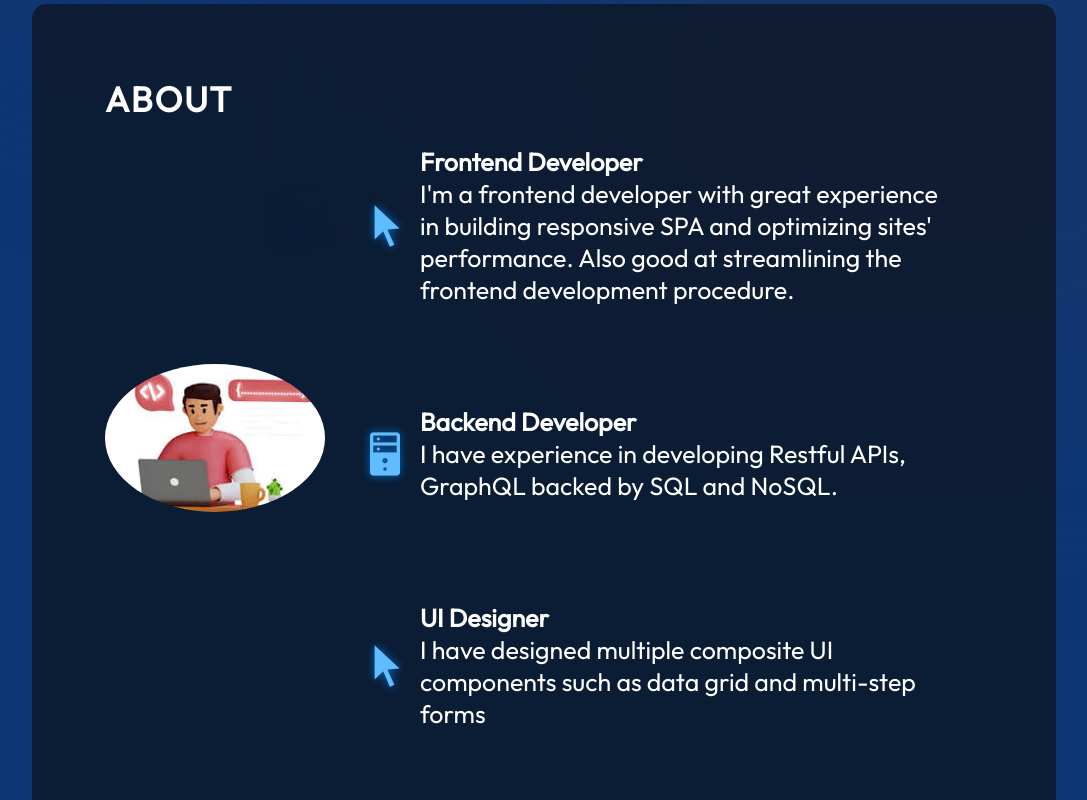
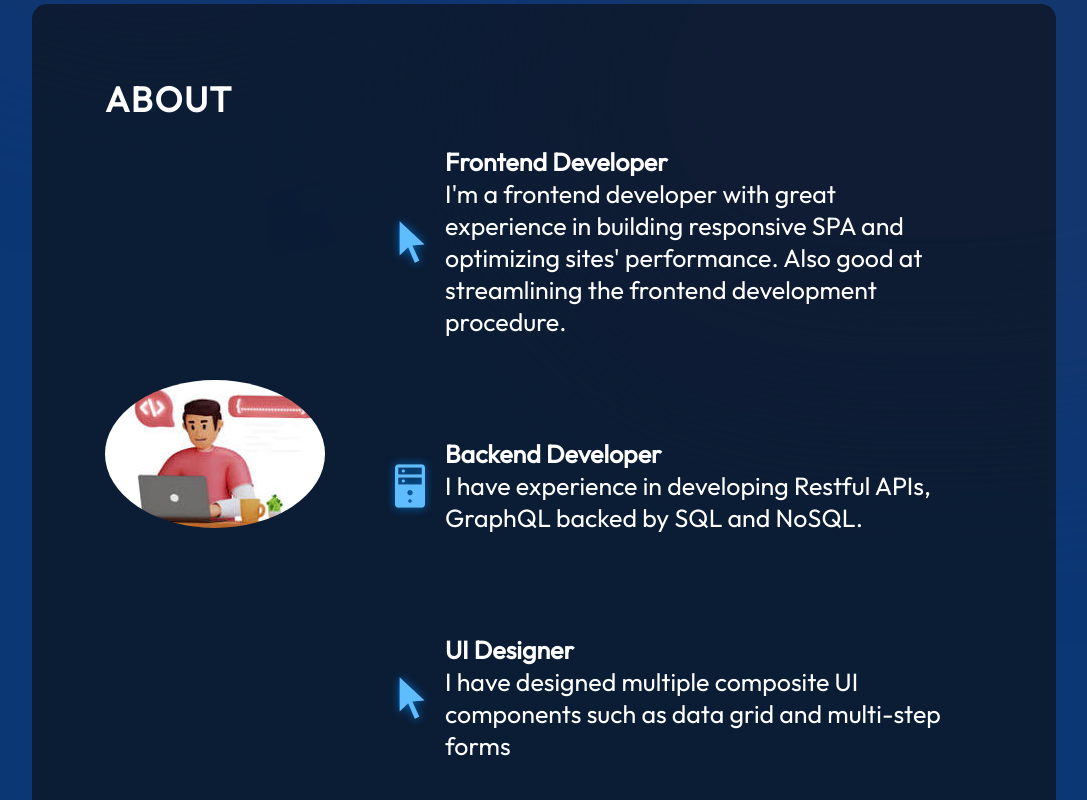
Before and after one commit to frank1433/personal_portfolio, a React (Vite) app: page / in a window 1280 px wide. Shown: the part 620-1420 px from the top of the page, without its empty margins (96-1183 px from the left). Built offline with nearby package versions, Linux system fonts and the light colour scheme.

Commit message:
change about.

```diff
--- a/src/components/About/About.module.css
+++ b/src/components/About/About.module.css
@@ -7,8 +7,8 @@
   padding: 73px;
   margin-top: 129px;
   z-index: 1;
+  margin-right: 10%;
   margin-left: 10%;
-  margin-right: 10%;
 }
 
 .title {
@@ -23,10 +23,11 @@
   display: flex;
   flex-direction: row;
   align-items: center;
+  gap:25px;
 }
 
 .aboutImage {
-  width: 60%;
+  width: 40%;
   border-radius: 50%;
 }
 
```
